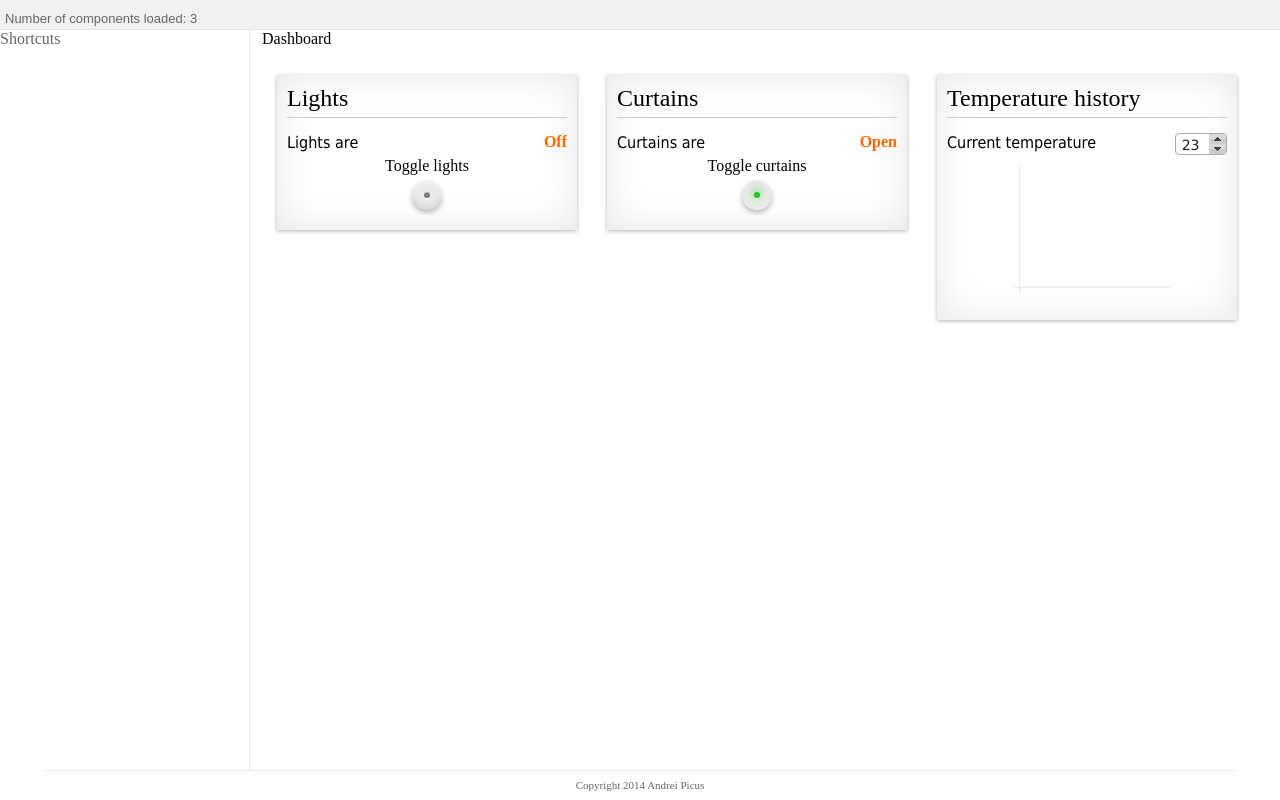
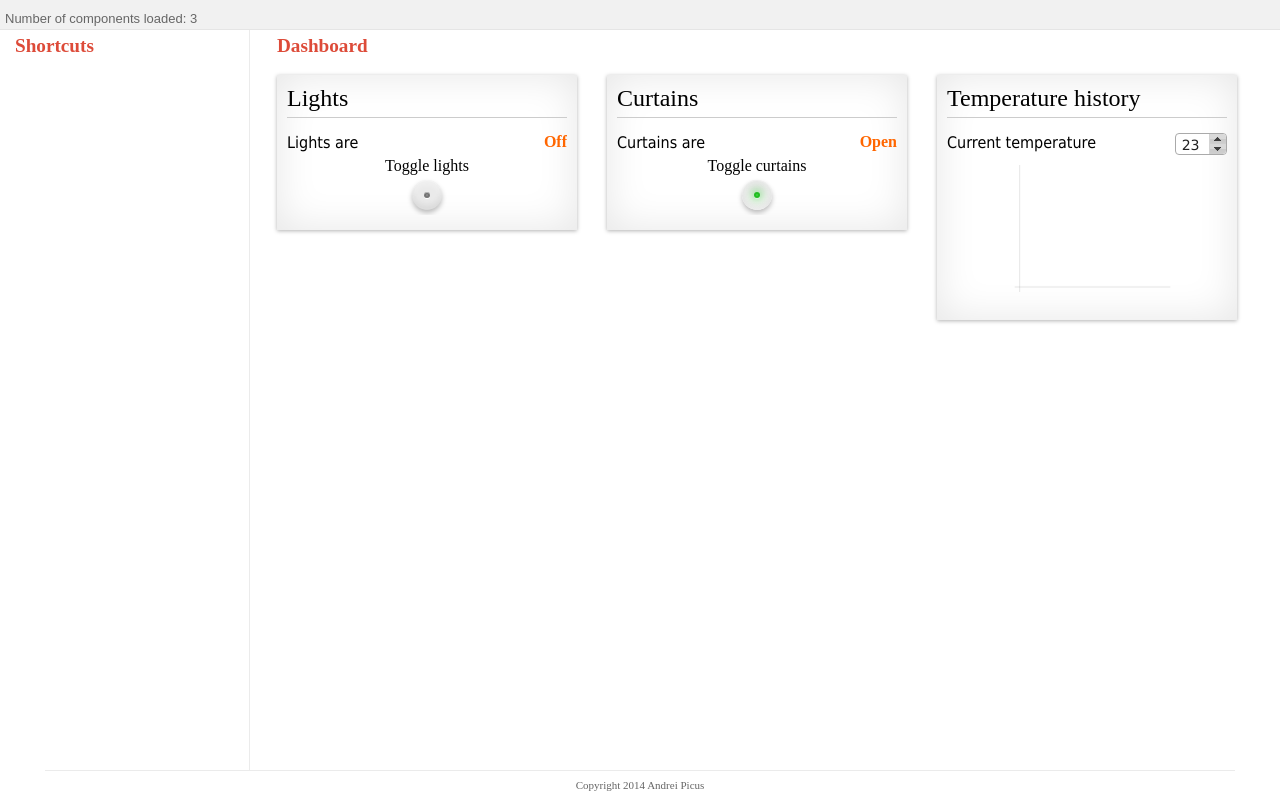
Before and after one commit to NiGhTTraX/Proteus, a website: page demo/index.html in a window 1280 px wide. Shown: the top 800 px of the page. Drawn offline with Linux system fonts and the light colour scheme.

Commit message:
demo: Stylised title in sidebar and content.

```diff
--- a/demo/theme.css
+++ b/demo/theme.css
@@ -29,6 +29,16 @@
 	margin: 15px;
 	background: #fff;
 	box-shadow: 0 1px 4px rgba(0, 0, 0, 0.3), 0 0 40px rgba(0, 0, 0, 0.1) inset;
+}
+
+#content > .title, #left-sidebar > .title {
+	color: #dd4b39;
+	font-size: 1.2em;
+	font-weight: bold;
+	box-sizing: border-box;
+	height: 30px;
+	padding-top: 5px;
+	padding-left: 15px;
 }
 
 #content .component {
```
